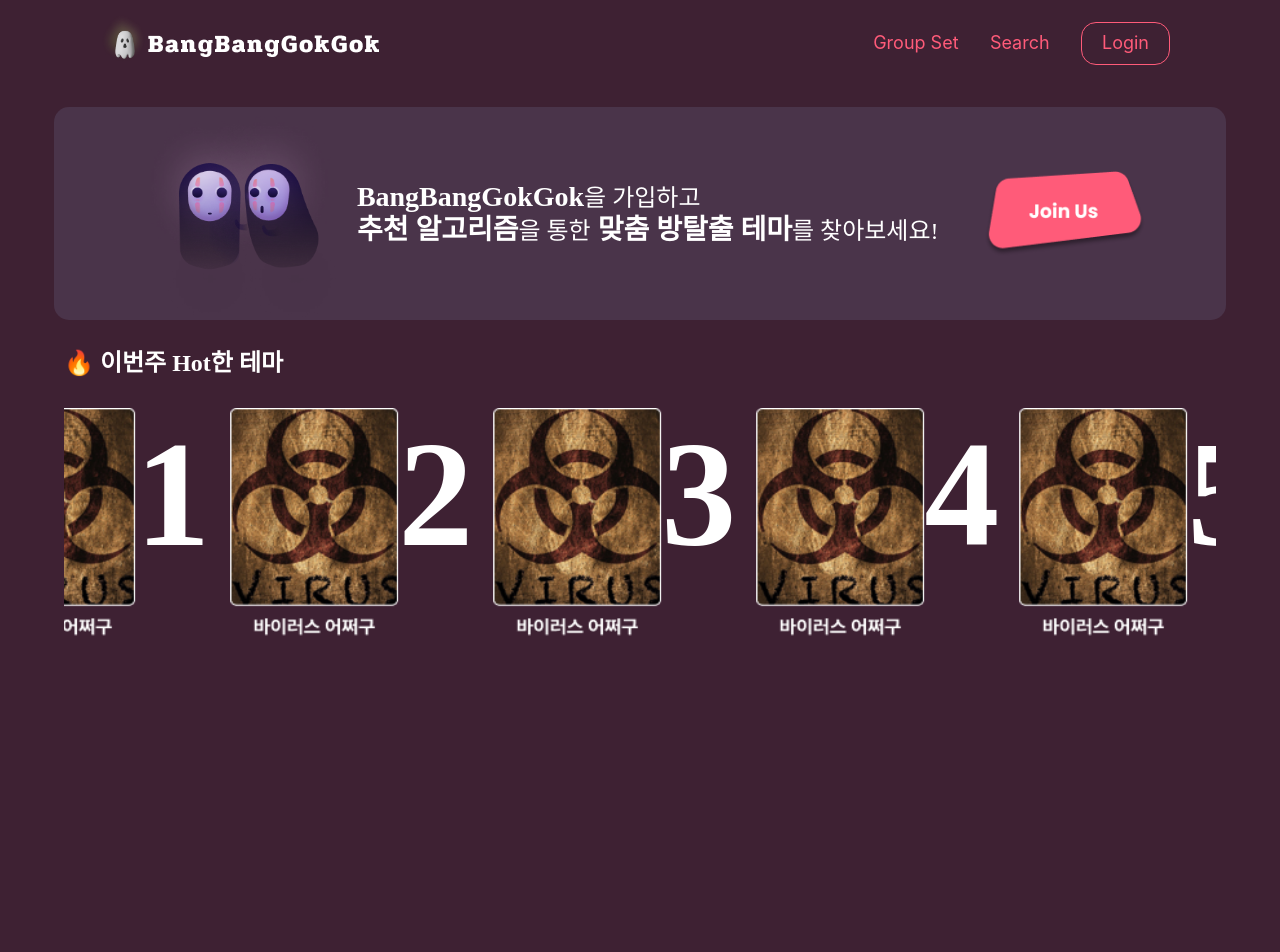
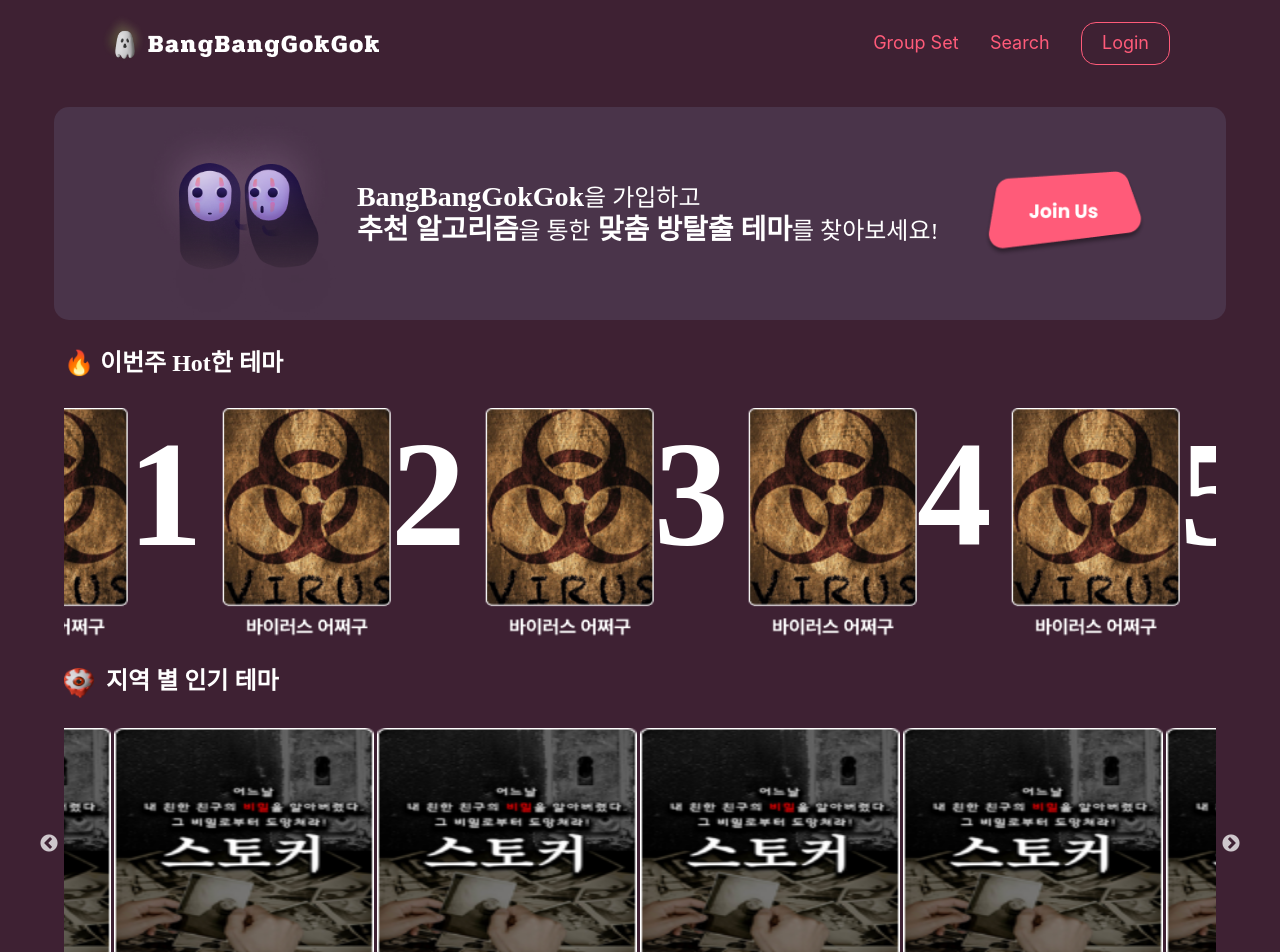
Before and after one commit to predictyson/BangBangGokGok, a React (Vite) app in the folder FrontEnd/: page /main in a window 1280 px wide. Shown: the top 952 px of the page. Before the commit the page ends 800 px from the top, so only its background shows below. Built offline with nearby package versions, Linux system fonts and the light colour scheme.

Commit message:
✨ feat: 기본 슬라이더 제작

```diff
--- /dev/null
+++ b/FrontEnd/src/components/main/Slider.tsx
@@ -0,0 +1,95 @@
+import React from "react";
+import styled from "styled-components";
+import EyeIcon from "@/assets/main/EyeIcon.png";
+import Slider from "react-slick";
+import DummyImg from "@/assets/main/SliderDummy.png";
+import "slick-carousel/slick/slick.css";
+import "slick-carousel/slick/slick-theme.css";
+
+export default function BasicSlider() {
+  const settings = {
+    centerMode: true,
+    dots: false,
+    infinite: true,
+    slidesToShow: 4,
+    slidesToScroll: 4,
+    arrows: true,
+  };
+  return (
+    <Container>
+      <TitleWrapper>
+        <Icon src={EyeIcon} alt="icon" />
+        <Title>지역 별 인기 테마</Title>
+      </TitleWrapper>
+      <Slider {...settings}>
+        {DUMMYLIST.map((item, idx) => (
+          <SliderItem key={idx}>
+            <img
+              src={DummyImg}
+              style={{ width: "26rem", height: "23rem" }}
+            ></img>
+          </SliderItem>
+        ))}
+      </Slider>
+    </Container>
+  );
+}
+
+const Container = styled.div`
+  height: 29.3rem;
+  width: 90%;
+  margin: 0 auto;
+`;
+
+const TitleWrapper = styled.div`
+  display: flex;
+  margin-bottom: 3rem;
+`;
+
+const Icon = styled.img`
+  width: 3rem;
+  height: 3rem;
+`;
+
+const Title = styled.div`
+  font-size: 2.4rem;
+  font-weight: bold;
+  color: white;
+  font-family: Pretendard;
+  margin-left: 1.2rem;
+`;
+
+const SliderItem = styled.div`
+  width: 10rem;
+  height: 23rem;
+`;
+
+const DUMMYLIST = [
+  {
+    url: { DummyImg },
+  },
+  {
+    url: { DummyImg },
+  },
+  {
+    url: { DummyImg },
+  },
+  {
+    url: { DummyImg },
+  },
+  {
+    url: { DummyImg },
+  },
+  {
+    url: { DummyImg },
+  },
+  {
+    url: { DummyImg },
+  },
+  {
+    url: { DummyImg },
+  },
+  {
+    url: { DummyImg },
+  },
+];
--- a/FrontEnd/src/pages/MainPage.tsx
+++ b/FrontEnd/src/pages/MainPage.tsx
@@ -2,12 +2,15 @@ import React from "react";
 import Header from "@/components/common/Header";
 import Banner from "@/components/main/Banner";
 import RankSlider from "@components/main/RankSlider";
+import BasicSlider from "@components/main/Slider";
 export default function MainPage() {
   return (
-    <div>
+    <>
       <Header />
       <Banner />
       <RankSlider />
-    </div>
+      <BasicSlider />
+    </>
   );
 }
+6;
```
